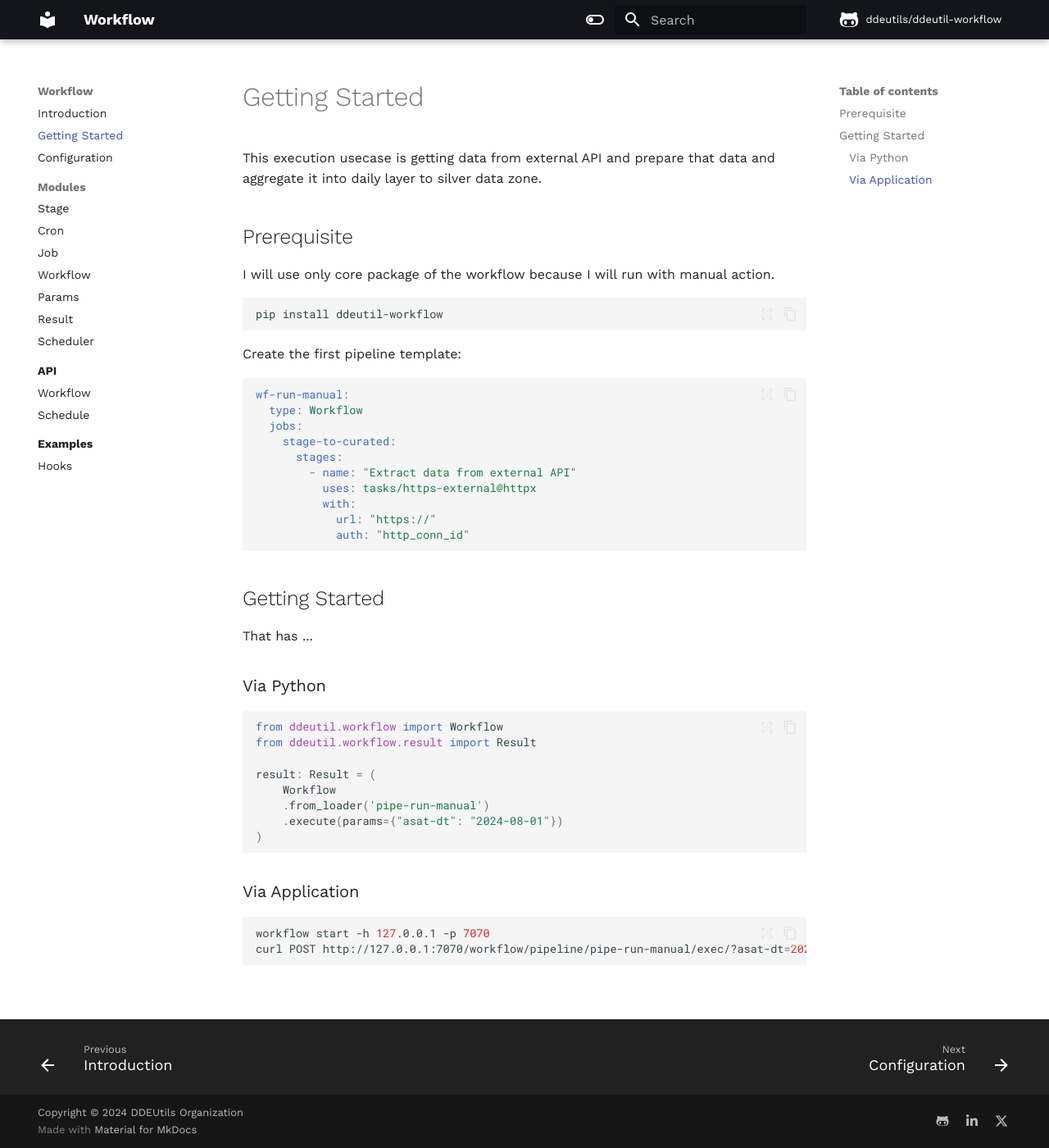
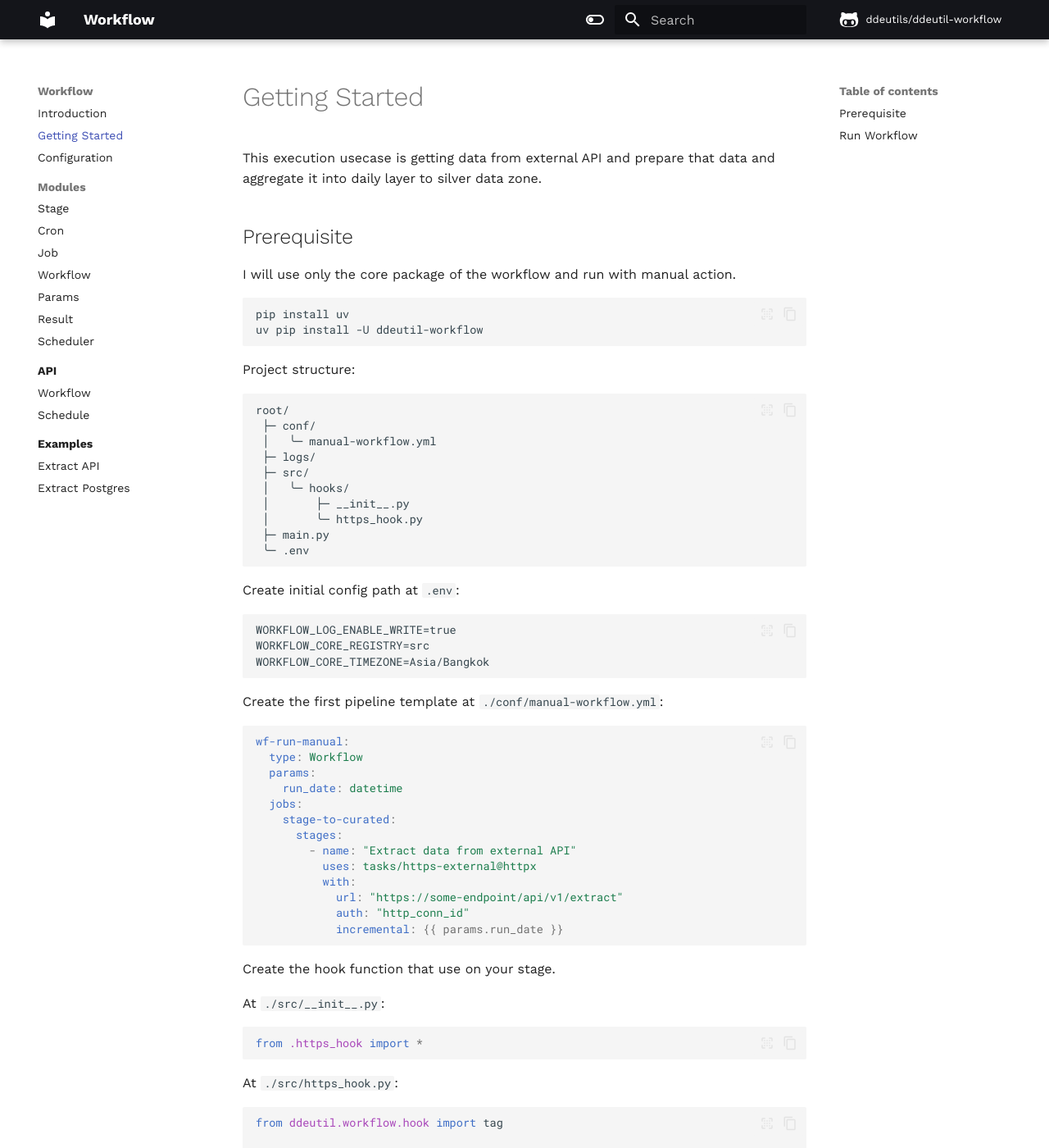
Before and after one commit to ddeutils/ddeutil-workflow, an MkDocs documentation site: the page built from docs/getting-started.md, in a window 1280 px wide and 1400 px high. Shown: the whole window at 82% size. Built offline with MkDocs 1.6.1 and Material for MkDocs 9.7.7, drawn with Linux system fonts in a browser that asks for light colours; comment, search, counter and statistics services are not loaded; some of the changed text lies outside the part shown.

Commit message:
:page_facing_up: docs: update getting started docs.

````diff
--- a/docs/getting-started.md
+++ b/docs/getting-started.md
@@ -5,48 +5,92 @@ and aggregate it into daily layer to silver data zone.
 
 ## Prerequisite
 
-I will use only core package of the workflow because I will run with manual
-action.
+I will use only the core package of the workflow and run with manual action.
 
 ```shell
-pip install ddeutil-workflow
+pip install uv
+uv pip install -U ddeutil-workflow
 ```
 
-Create the first pipeline template:
+Project structure:
+
+```text
+root/
+ ├─ conf/
+ │   ╰─ manual-workflow.yml
+ ├─ logs/
+ ├─ src/
+ │   ╰─ hooks/
+ │       ├─ __init__.py
+ │       ╰─ https_hook.py
+ ├─ main.py
+ ╰─ .env
+```
+
+Create initial config path at `.env`:
+
+```text
+WORKFLOW_LOG_ENABLE_WRITE=true
+WORKFLOW_CORE_REGISTRY=src
+WORKFLOW_CORE_TIMEZONE=Asia/Bangkok
+```
+
+Create the first pipeline template at `./conf/manual-workflow.yml`:
 
 ```yaml
 wf-run-manual:
   type: Workflow
+  params:
+    run_date: datetime
   jobs:
     stage-to-curated:
       stages:
         - name: "Extract data from external API"
           uses: tasks/https-external@httpx
           with:
-            url: "https://"
+            url: "https://some-endpoint/api/v1/extract"
             auth: "http_conn_id"
+            incremental: {{ params.run_date }}
 ```
 
-## Getting Started
+Create the hook function that use on your stage.
 
-That has ...
+At `./src/__init__.py`:
 
-### Via Python
+```python
+from .https_hook import *
+```
+
+At `./src/https_hook.py`:
+
+```python
+from ddeutil.workflow.hook import tag
+
+
+@tag("httpx", alias="https-external")
+def dummy_task_polars_dir(url: str, auth: str) -> dict[str, int]:
+    print(f"Start POST: {url} with auth: {auth}")
+    return {"counts": 0}
+```
+
+## Run Workflow
+
+At the `main.py` file:
 
 ```python
 from ddeutil.workflow import Workflow
 from ddeutil.workflow.result import Result
 
-result: Result = (
-    Workflow
-    .from_loader('pipe-run-manual')
-    .execute(params={"asat-dt": "2024-08-01"})
-)
+
+def call_manual():
+    result: Result = (
+        Workflow
+        .from_loader('wf-run-manual')
+        .execute(params={"run_date": "2024-08-01"})
+    )
+    print(result)
+
+
+if __name__ == '__main__':
+    call_manual()
 ```
-
-### Via Application
-
-```shell
-workflow start -h 127.0.0.1 -p 7070
-curl POST http://127.0.0.1:7070/workflow/pipeline/pipe-run-manual/exec/?asat-dt=2024-08-01
-```
--- a/mkdocs.yml
+++ b/mkdocs.yml
@@ -68,7 +68,8 @@ nav:
       - Schedule: api/schedule.md
   - Examples:
       - examples/index.md
-      - Hooks: examples/hook_stage.md
+      - Extract API: examples/extract_api.md
+      - Extract Postgres: example/extract_pg.md
 
 plugins:
   - tags
````
Also changed, not shown: docs/examples/extract_api.md (added, +7 -0 lines), docs/examples/extract_pg.md (renamed from docs/examples/hook_stage.md, +1 -1 lines).
